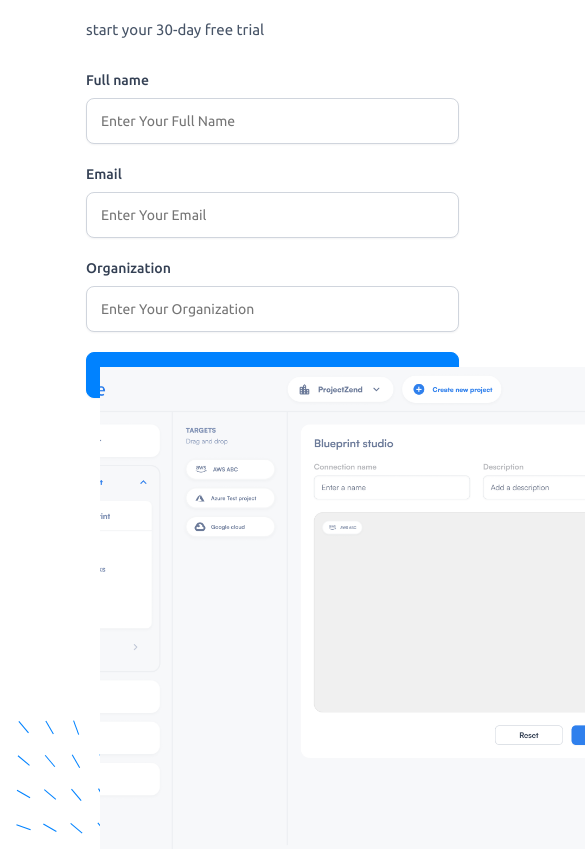
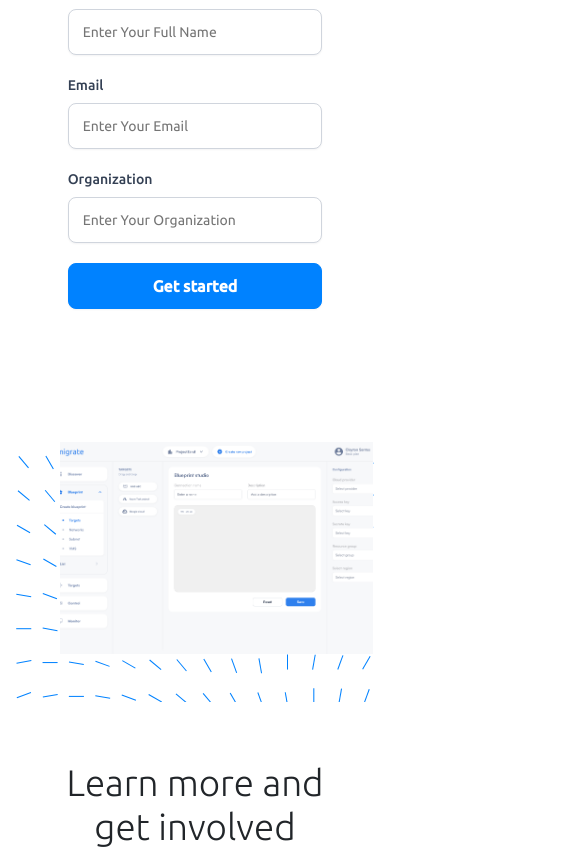
Before and after one commit to xmigrate/xmigrate.cloud, a React (Create React App) app: page / in a window 390 px wide. Shown: the part 5149-5998 px from the top of the page, 585 px wide, since content can reach past the window. Built offline with nearby package versions, Linux system fonts and the light colour scheme.

Commit message:
fix.responsive

```diff
--- a/src/pages/Landpage/Landpage.js
+++ b/src/pages/Landpage/Landpage.js
@@ -385,7 +385,7 @@ export default class Landpage extends Component {
             </Col>
             <Col md="6">
               <div class="pattern" >
-                <svg  viewBox="0 0 697 486" fill="none" xmlns="http://www.w3.org/2000/svg">
+                <svg viewBox="0 0 697 497" fill="none" xmlns="http://www.w3.org/2000/svg">
                   <g clip-path="url(#clip0_0_3)">
                     <path d="M30.2104 220.379L2.84238 210.415" stroke="#0082FF" stroke-width="2" />
                     <path d="M29.1436 158.205L3.92117 143.639" stroke="#0082FF" stroke-width="2" />
@@ -507,7 +507,9 @@ export default class Landpage extends Component {
                   </defs>
                 </svg>
                 <Col md="6">
+                  <div class="image">
                     <img src="Assets/images/Screen3.png" alt="Your Image" class="image-on-pattern" />
+                    </div>
                 </Col>
               </div>
             </Col>
--- a/src/pages/Landpage/Landpage.scss
+++ b/src/pages/Landpage/Landpage.scss
@@ -1,61 +1,76 @@
 .Landpage {
+
   h1,
   h6 {
     font-family: "Ubuntu", sans-serif;
     font-style: normal;
     font-size: 30px;
   }
+
   h1,
   h5 {
     font-weight: normal;
   }
+
   .navbar-brand {
     margin-left: 3rem;
   }
-.limargin{
+
+  .limargin {
     margin-right: 3rem;
   }
+
   .NavCl {
     background-color: white;
   }
+
   .CardTit {
     font-family: "Ubuntu", sans-serif;
     font-style: normal;
     font-weight: normal;
     font-size: 1.1rem;
   }
-.navbar-nav > li > a {
+
+  .navbar-nav>li>a {
     color: #666666;
     font-family: "Ubuntu", sans-serif;
     font-weight: 500;
   }
+
   a:hover {
     text-decoration: none;
   }
+
   .banner {
     text-align: center;
   }
+
   .btn {
     font-family: "Ubuntu", sans-serif;
     font-size: 16px;
     font-weight: 500;
   }
+
   .bt-pr1 {
     color: white;
     background-color: #0082ff;
   }
+
   .bt-pr1:hover {
     color: #0082ff;
     background-color: white;
   }
+
   .bt-pr2 {
     color: #0082ff;
     background-color: white;
   }
+
   .bt-pr2:hover {
     color: white;
     background-color: #0082ff;
   }
+
   .Gitbtn {
     background-color: #3e3f42;
     border: 8px;
@@ -64,7 +79,10 @@
     box-shadow: none;
     font-family: "Ubuntu", sans-serif;
   }
-.Gitbtn:hover,.Gitbtn:active,.Gitbtn:focus {
+
+  .Gitbtn:hover,
+  .Gitbtn:active,
+  .Gitbtn:focus {
     border-color: white;
     box-shadow: none;
   }
@@ -74,24 +92,29 @@
     font-weight: lighter;
     font-size: 2.5rem;
   }
+
   .lead {
     font-family: "Ubuntu", sans-serif;
     font-weight: 400;
     font-size: 1rem;
     color: #999;
   }
+
   .boxshad {
     box-shadow: 20px 20px 50px #dfdede;
   }
+
   .card {
     box-shadow: 0px 4px 8px rgba(0, 0, 0, 0.08);
     border-radius: 8px;
   }
+
   .banner-txt2 {
     font-family: Ubuntu;
     font-weight: lighter;
     font-size: 2.3rem;
   }
+
   .HomeColo {
     background-color: #f9f9f9;
   }
@@ -101,10 +124,11 @@
     color: #0082ff !important;
   }
 
-  ul.footer-list > li {
+  ul.footer-list>li {
     display: inline;
     margin: .5rem;
   }
+
   .iconcard {
     text-align: center;
   }
@@ -112,21 +136,26 @@
   .footer {
     border-top: 0.3px solid lightgray;
   }
+
   .iconCommunity a {
     color: grey;
   }
+
   .iconCommunity a:hover {
     color: #0082ff;
     cursor: pointer;
   }
+
   .clicon {
     color: #0082ff;
   }
+
   .premium-change {
     border-style: solid;
     border-width: 2px;
     border-color: #0082ff;
   }
+
   // New card style--
   .comingsoon-change {
     border-style: solid;
@@ -134,6 +163,7 @@
     border-color: #0082ff;
     opacity: 0.5;
   }
+
   // {-------}
   .btn-premium {
     font-weight: 500;
@@ -141,56 +171,63 @@
     line-height: 14px;
     border-radius: 100px;
   }
-.premiumCardBody{
+
+  .premiumCardBody {
     padding: .75rem;
   }
-.text-mid-1{
+
+  .text-mid-1 {
     padding-top: 5rem;
   }
-.icons-all{
+
+  .icons-all {
     padding-bottom: 5rem;
   }
-.premiumcol{
+
+  .premiumcol {
     text-align: end;
   }
-.cardFeatures{
-    border: 0px solid rgba(0,0,0,.125);
+
+  .cardFeatures {
+    border: 0px solid rgba(0, 0, 0, .125);
   }
-.footer-list a{
+
+  .footer-list a {
     text-decoration: none;
     color: #999;
     list-style: none;
   }
 
-  .footer-list a:hover{
+  .footer-list a:hover {
     color: #0082ff;
   }
 
-  @media (max-width: 991px){
+  @media (max-width: 991px) {
     #basic-nav-dropdown {
-      display: inline !important ;
+      display: inline !important;
     }
+
     .navbar-brand {
       margin-left: 2px;
     }
-.img-fluid{
+
+    .img-fluid {
       margin-top: 1rem;
     }
-.limargin{
+
+    .limargin {
       margin-right: 0px;
     }
   }
 }
 
 .form-head {
-  display: flexbox;
-  width: 460px;
+  display: flex;
   flex-direction: column;
   align-items: center;
-  gap: 32px;
-  padding-left: 55px;
   padding-top: 124px;
   padding-bottom: 124px;
+
   input:focus {
     outline: none;
   }
@@ -198,10 +235,11 @@
 
 .form {
   background-color: #fff;
-  display: block;
   padding: 1rem;
   // max-width: 500px;
   border-radius: 0.5rem;
+  display: flex;
+  flex-direction: column;
   // box-shadow: 0 10px 15px -3px rgba(0, 0, 0, 0.1), 0 4px 6px -2px rgba(0, 0, 0, 0.05);
 }
 
@@ -212,7 +250,6 @@
   line-height: 44px;
   letter-spacing: -0.02em;
   text-align: left;
-
 
 }
 
@@ -310,9 +347,8 @@
 .pattern {
   flex-shrink: 0;
   padding-top: 178px;
-  padding-bottom: 50;
-  width: 100%;
-  height: auto;
+  padding-bottom: 50px;
+  // padding-right: 50px;
 }
 
 .box {
@@ -321,22 +357,54 @@
   flex-shrink: 0;
   border-radius: 16px;
   border: 5px solid rgba(0, 0, 0, 0.02);
-  // background: url(/xmigrate.cloud/public/Assets/images/Screen2.gif), lightgray 50% / cover no-repeat;
-  // box-shadow: 0px 4px 60px 0px rgba(0, 0, 0, 0.05);
+}
+.image-on-pattern {
+  flex-shrink: 0;
+  flex-shrink: 0;
+  padding-top: 60px;
+  padding-bottom: 50px;
+  position: absolute;
+  left: 85px;
+  width: 175%;
+  /* Set the width to 100% to cover the entire pattern */
+  height: 100%;
+  /* Set the height to 100% to cover the entire pattern */
+  object-fit: cover;
+  /* You can adjust object-fit to fit, contain, etc. depending on your needs */
+  z-index: 1;
+  overflow: hidden;
+  /* Ensure the image is on top of the pattern */
 }
 
-.pattern-container {
-  position: relative;
-  width: 708px; /* Set the width and height to match the SVG dimensions */
-  height: 540px;
+.image {
+  margin-top: -580px;
+  // width: 740px;
+  height: 488px;
+  flex-shrink: 0;
+  overflow: hidden;
+  // background-color: #3e3f42;
+  object-fit: cover;
 }
-
-.image-on-pattern {
-  position: absolute;
-  top: -600px;
-  left: 85px;
-  width: 623px; /* Set the width to 100% to cover the entire pattern */
-  height: 488px; /* Set the height to 100% to cover the entire pattern */
-  object-fit: cover; /* You can adjust object-fit to fit, contain, etc. depending on your needs */
-  z-index: 1; /* Ensure the image is on top of the pattern */
+@media (max-width: 991px) {
+  .image-on-pattern{
+    padding-top: 315px;
+    padding-bottom: 0px;
+    position: absolute;
+    left: 45px;
+    width: 87%;
+    height: 108%;
+    object-fit: cover;
+    z-index: 1;
+    overflow: hidden;
 }
+  }
+  @media (max-width: 991px) {
+    .form-head{
+      padding-top: 35px;
+    }
+  }
+  @media (max-width: 991px) {
+    .pattern{
+      padding-top: 2px;
+    }
+  }
```
Also changed, not shown: 10 other files (tests, documents, lock files or other folders).
